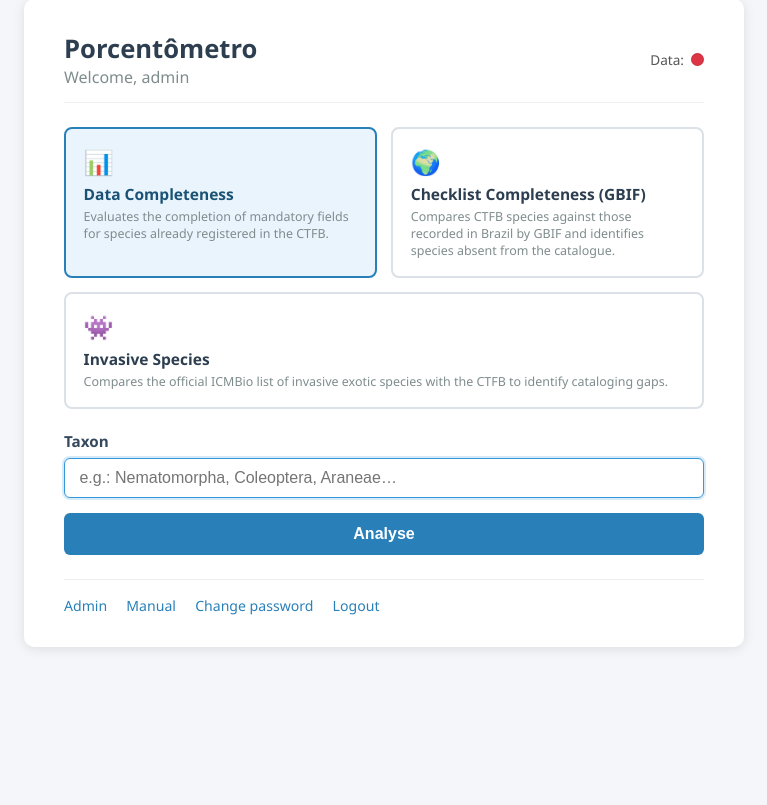
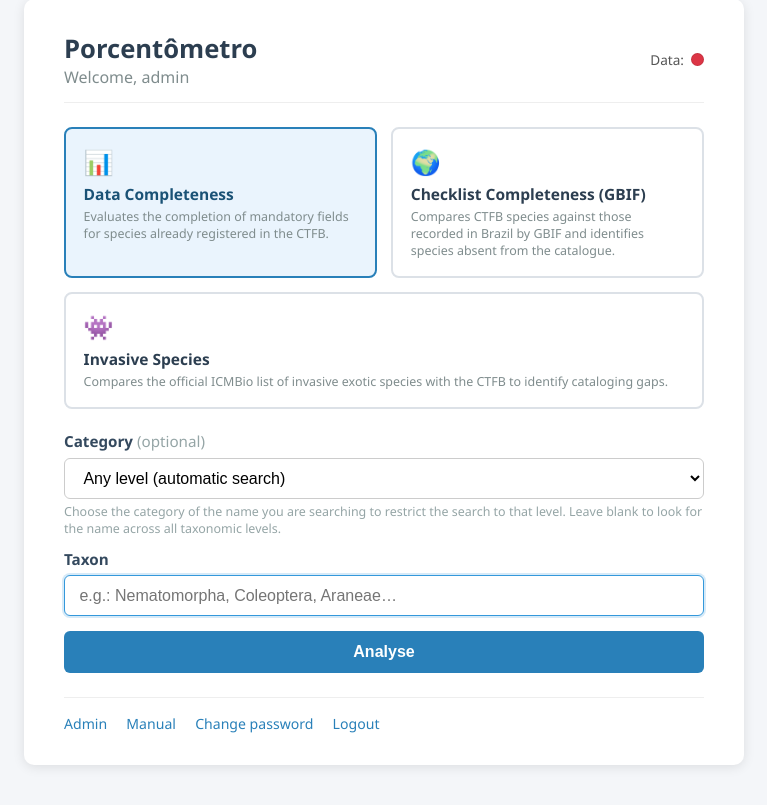
Before and after one commit to wboeger/completeness, a Flask app: page / in a window 1280 px wide. Shown: the part 41-846 px from the top of the page, without its empty margins (256-1023 px from the left). Before the commit the page ends 690 px from the top, so only its background shows below. Run offline with Flask 3, Linux system fonts and the light colour scheme; the visitor is signed in with stand-in values (Sample User, id 1).

Commit message:
Add optional category filter to taxon search
Let users restrict the search to a specific taxonomic rank (Phylum,
Class, Order, Family, Genus) via an optional dropdown, or leave it blank
to keep searching the name across all rank columns.

Co-Authored-By: Claude Opus 4.8 <noreply@anthropic.com>

```diff
--- a/app.py
+++ b/app.py
@@ -998,7 +998,7 @@ def generate_completeness_chart(dataframe, category_column, title_label, sort_co
         pdf.savefig(fig)
     plt.close(fig)
 
-def run_python_analysis(taxon_filter, pesquisadores_df, planilha_df):
+def run_python_analysis(taxon_filter, pesquisadores_df, planilha_df, category=None):
     import sys as _sys
     def _dbg(msg):
         print(msg, file=_sys.stderr, flush=True)
@@ -1011,23 +1011,33 @@ def run_python_analysis(taxon_filter, pesquisadores_df, planilha_df):
             'genus', 'subgenus',
         ]
 
+        # Optional category: restrict the match to a single rank column when the
+        # user explicitly chose one; otherwise search the whole hierarchy.
+        category = (category or '').strip().lower() or None
+        if category and category not in planilha_df.columns:
+            _dbg(f"[analysis] '{taxon_filter}': requested category '{category}' not a known rank column; ignoring")
+            category = None
+        ranks_to_search = [category] if category else RANK_HIERARCHY
+
         _rank_cols = [r for r in RANK_HIERARCHY if r in planilha_df.columns]
-        _dbg(f"[analysis] '{taxon_filter}' start. planilha cols={list(planilha_df.columns[:10])} rank_cols_found={_rank_cols}")
-        # --- Filter rows matching the requested taxon across all rank columns ---
+        _dbg(f"[analysis] '{taxon_filter}' start (category={category}). planilha cols={list(planilha_df.columns[:10])} rank_cols_found={_rank_cols}")
+        # --- Filter rows matching the requested taxon ---
         mask = pd.Series(False, index=planilha_df.index)
-        for rank in RANK_HIERARCHY:
+        for rank in ranks_to_search:
             if rank in planilha_df.columns:
                 mask |= (planilha_df[rank].str.lower() == taxon_filter.lower())
         filtered_data = planilha_df[mask].copy()
         _dbg(f"[analysis] '{taxon_filter}': {len(filtered_data)} rows matched rank filter")
         if filtered_data.empty:
-            diag = f"no rows matched '{taxon_filter}' in rank cols {_rank_cols}"
+            scope = f"category '{category}'" if category else f"rank cols {_rank_cols}"
+            diag = f"no rows matched '{taxon_filter}' in {scope}"
             _dbg(f"[analysis] {diag}")
             return None, None, diag
 
-        # Determine which rank the input taxon belongs to
+        # Determine which rank the input taxon belongs to (honour the chosen
+        # category first, then fall back to scanning the hierarchy).
         taxon_rank_col = None
-        for col in RANK_HIERARCHY:
+        for col in ([category] if category else []) + RANK_HIERARCHY:
             if col in filtered_data.columns:
                 if (filtered_data[col].str.lower() == taxon_filter.lower()).any():
                     taxon_rank_col = col
@@ -1808,11 +1818,12 @@ def analyze_taxon():
 
     user = User.query.get(session['user_id'])
     taxon_input = request.form['taxon'].strip()
+    category = request.form.get('category', '').strip()
     if not taxon_input:
         flash("Taxon cannot be empty.", 'warning')
         return redirect(url_for('index'))
 
-    result_zip_path, summary, diag = run_python_analysis(taxon_input, PESQUISADORES_DF, PLANILHA_DF)
+    result_zip_path, summary, diag = run_python_analysis(taxon_input, PESQUISADORES_DF, PLANILHA_DF, category=category)
 
     if result_zip_path and summary:
         result_id = uuid.uuid4().hex
--- a/templates/index_en.html
+++ b/templates/index_en.html
@@ -32,11 +32,12 @@
 
         label.field-label { display: block; font-weight: 600; color: #34495e;
                              margin-bottom: .4rem; font-size: .95rem; }
-        input[type=text] { width: 100%; padding: .65rem .9rem; border: 1px solid #ccc;
+        input[type=text], select { width: 100%; padding: .65rem .9rem; border: 1px solid #ccc;
                            border-radius: 6px; font-size: 1rem; box-sizing: border-box;
-                           margin-bottom: .7rem; }
-        input[type=text]:focus { outline: none; border-color: #3498db;
+                           margin-bottom: .7rem; background: white; }
+        input[type=text]:focus, select:focus { outline: none; border-color: #3498db;
                                   box-shadow: 0 0 0 2px rgba(52,152,219,.2); }
+        .field-hint { font-size: .78rem; color: #95a5a6; margin: -.4rem 0 .7rem; line-height: 1.35; }
         button[type=submit] { width: 100%; padding: .75rem; background: #2980b9; color: white;
                               border: none; border-radius: 6px; font-size: 1rem; font-weight: 700;
                               cursor: pointer; margin-top: .2rem; transition: background .15s; }
@@ -138,6 +139,20 @@
             may take several minutes. The page will update automatically with progress.
         </p>
 
+        <label class="field-label" for="category">Category <span style="font-weight:400;color:#95a5a6;">(optional)</span></label>
+        <select id="category" name="category">
+            <option value="">Any level (automatic search)</option>
+            <option value="phylum">Phylum</option>
+            <option value="class">Class</option>
+            <option value="order">Order</option>
+            <option value="family">Family</option>
+            <option value="genus">Genus</option>
+        </select>
+        <p class="field-hint">
+            Choose the category of the name you are searching to restrict the search to that level.
+            Leave blank to look for the name across all taxonomic levels.
+        </p>
+
         <label class="field-label" for="taxon">Taxon</label>
         <input type="text" id="taxon" name="taxon"
                placeholder="e.g.: Nematomorpha, Coleoptera, Araneae…" required autofocus>
```
Also changed, not shown: templates/index.html (+18 -3 lines).
